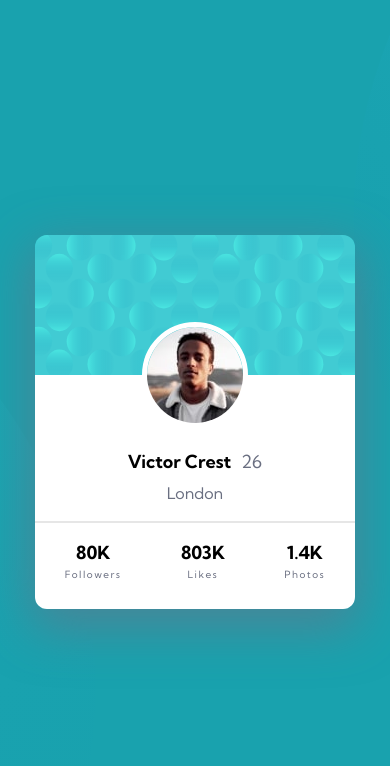
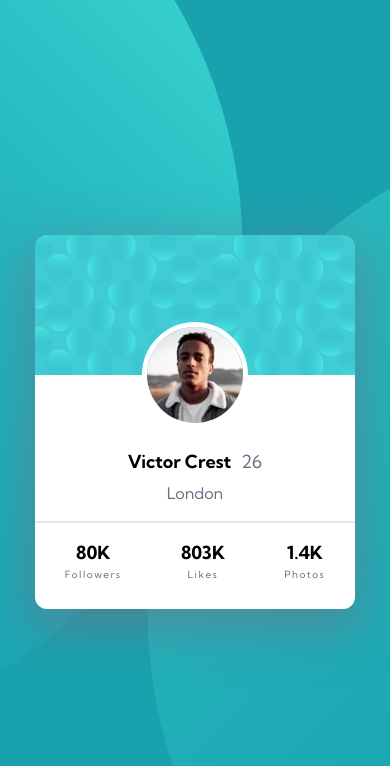
Before and after one commit to horoserp/profile-card, a plain HTML site: page index.html in a window 390 px wide. Drawn offline with Linux system fonts and the light colour scheme.

Commit message:
Update: Style background for extra small devices.

```diff
--- a/style.css
+++ b/style.css
@@ -136,6 +136,10 @@ h5 {
 
 /* Extra small devices [iPhone SE - 375](phones, 600px and down) */
 @media only screen and (max-width: 600px) {
+  body {
+    background-position: 125% 180%, -25% -90%;
+  }
+
   .card,
   .background {
     width: 320px;
```
